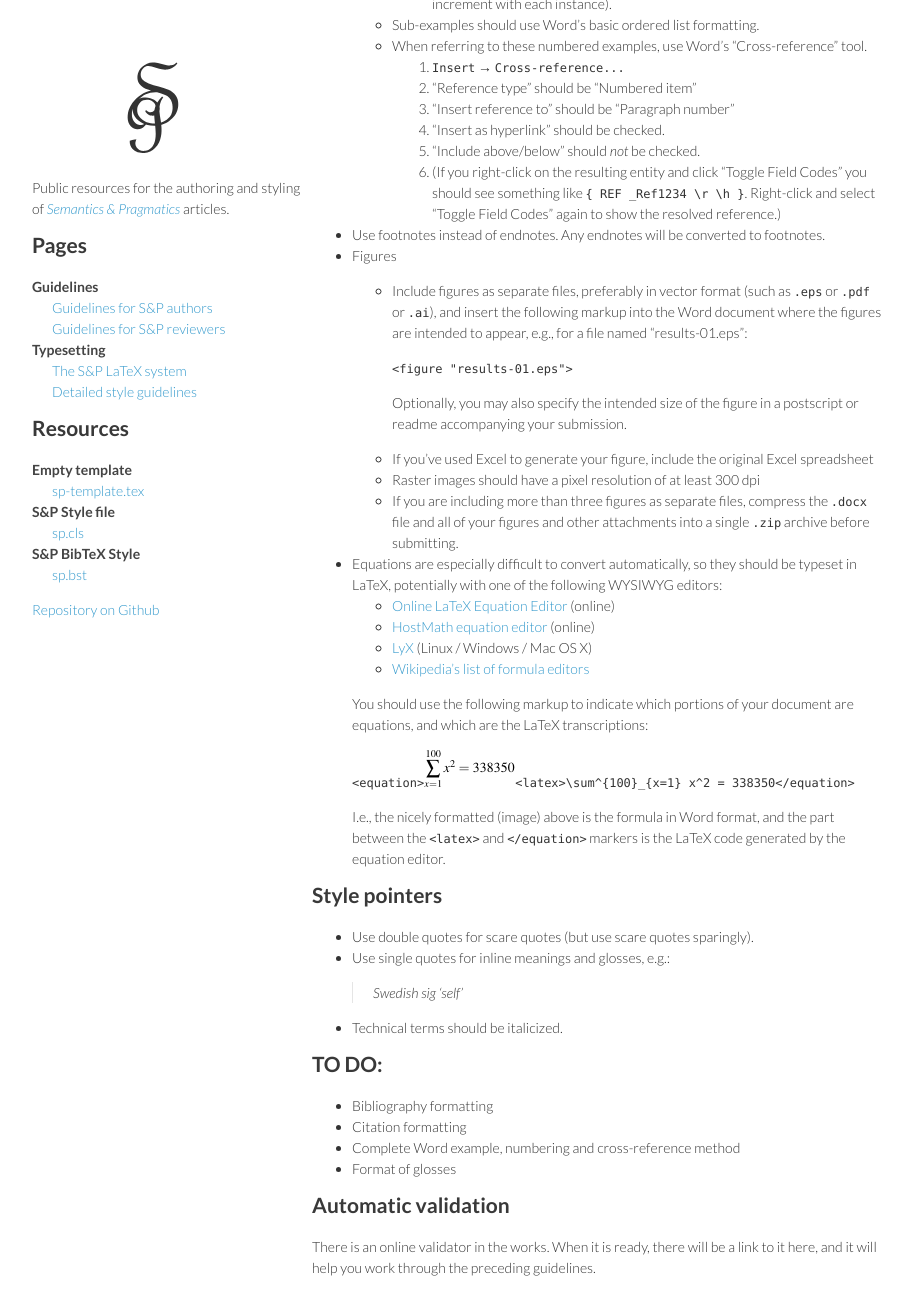
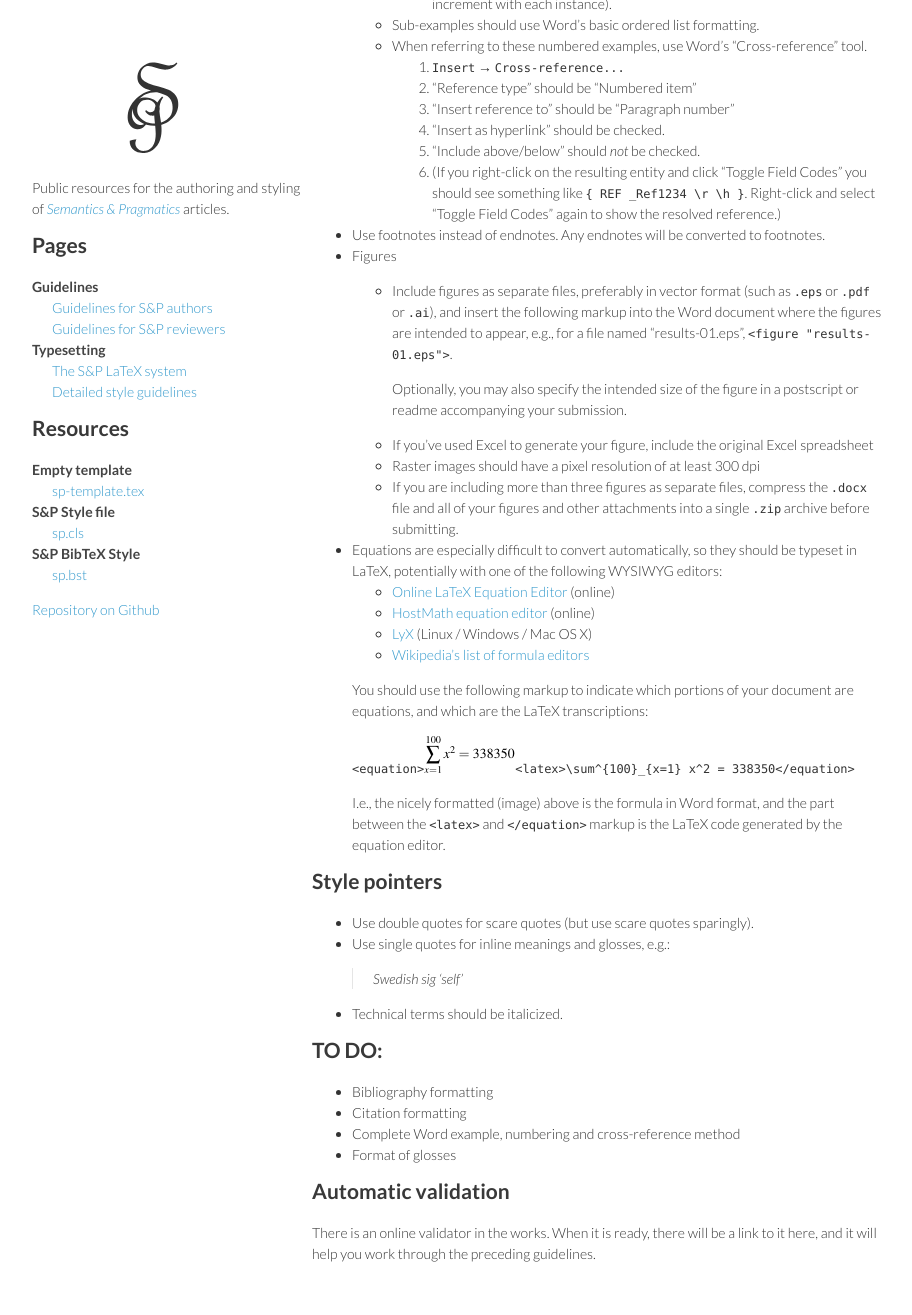
Before and after one commit to semprag/semprag.github.io, a Jekyll site: the page built from word.md, in a window 1280 px wide and 1400 px high, scrolled down 1482 px. Shown: the top 1315 px of the window, without its empty margins (178-1090 px from the left). Built offline with Jekyll 4.4.1, drawn with Linux system fonts in a browser that asks for light colours.

Commit message:
Adjust spacing to appease GFM

```diff
--- a/word.md
+++ b/word.md
@@ -46,9 +46,7 @@ Some of the steps below may incorporate psuedo–LaTeX markup, but all of these
     <!-- http://office.microsoft.com/en-us/word-help/field-codes-ref-field-HP005186139.aspx -->
 - Use footnotes instead of endnotes. Any endnotes will be converted to footnotes.
 - Figures
-  * Include figures as separate files, preferably in vector format (such as `.eps` or `.pdf` or `.ai`), and insert the following markup into the Word document where the figures are intended to appear, e.g., for a file named "results-01.eps":
-
-    `<figure "results-01.eps">`
+  * Include figures as separate files, preferably in vector format (such as `.eps` or `.pdf` or `.ai`), and insert the following markup into the Word document where the figures are intended to appear, e.g., for a file named "results-01.eps", `<figure "results-01.eps">`.
 
     Optionally, you may also specify the intended size of the figure in a postscript or readme accompanying your submission.
   * If you've used Excel to generate your figure, include the original Excel spreadsheet
@@ -65,7 +63,7 @@ Some of the steps below may incorporate psuedo–LaTeX markup, but all of these
 
   `<equation>`![sum of squares from 1 to 100 equals 338350](images/338350.png)`<latex>\sum^{100}_{x=1} x^2 = 338350</equation>`
 
-  I.e., the nicely formatted (image) above is the formula in Word format, and the part between the `<latex>` and `</equation>` markers is the LaTeX code generated by the equation editor.
+  I.e., the nicely formatted (image) above is the formula in Word format, and the part between the `<latex>` and `</equation>` markup is the LaTeX code generated by the equation editor.
 
 
 ## Style pointers
```
